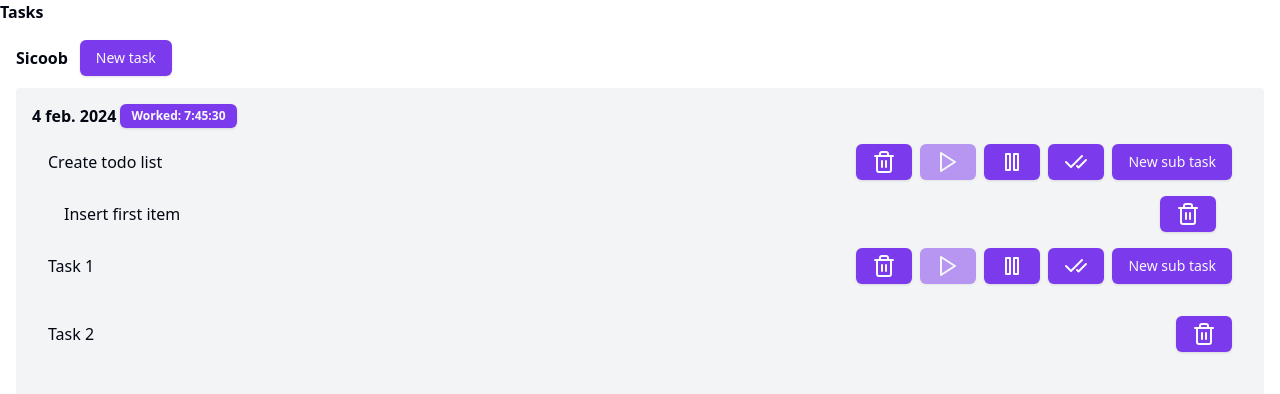
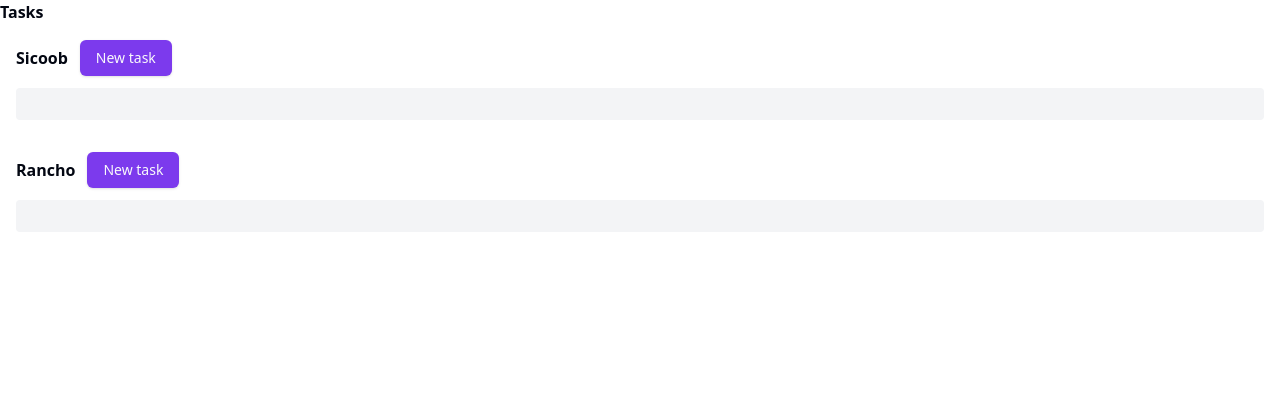
Before and after one commit to AndersonAndrad/hours_worked_marker_client, a React (Vite) app: page / in a window 1280 px wide. Shown: the top 394 px of the page. Built offline with nearby package versions, Linux system fonts and the light colour scheme.

Commit message:
feat: implement work context
is necesary to manipule work options to make filters, add and remove tasks subtasks and jobs

```diff
--- /dev/null
+++ b/src/app/contexts/work.context.tsx
@@ -0,0 +1,53 @@
+/* eslint-disable @typescript-eslint/no-explicit-any */
+
+import React, { createContext, useContext, useState } from "react";
+
+import { Work } from "@/interfaces/task.interface";
+import { generateHash } from "../utils/base64.utils";
+
+interface WorkContextProviderProps {
+  children: React.ReactNode
+}
+
+interface WorkContextProps {
+  works: Work[]
+}
+
+const WorkContext = createContext<WorkContextProps>({} as WorkContextProps);
+
+export function WorkContextProvider({ children }: WorkContextProviderProps) {
+  const [works, setWork] = useState<Work[]>([
+    { name: 'Sicoob', _id: generateHash(), enable: true, days: [] },
+    { name: 'Rancho', _id: generateHash(), enable: true, days: [] }
+  ]);
+  /**
+   * @TODO: implement to register day
+   * @TODO: implement to remove day
+   * @TODO: implement to register task
+   * @TODO: implement to remove task
+   * @TODO: implement to register sub task
+   * @TODO: implement to remove sub task
+   */
+
+  // const setDay = (workId: string, day: Day): void => {
+  //   const work = works.find(work => {work._id === workId});
+
+  //   if(!work) return;
+
+  //   if(work.days && work.days.length){
+
+  //   } else {
+
+  //   }
+  // }
+
+  return (
+    <WorkContext.Provider value={{ works }}>
+      {children}
+    </WorkContext.Provider>
+  )
+}
+
+export function useWork() {
+  return useContext(WorkContext)
+}
--- a/src/main.tsx
+++ b/src/main.tsx
@@ -1,11 +1,14 @@
 import './globals.css';
 
+import { App } from './App.tsx';
 import React from 'react';
 import ReactDOM from 'react-dom/client';
-import { App } from './App.tsx';
+import { WorkContextProvider } from './app/contexts/work.context.tsx';
 
 ReactDOM.createRoot(document.getElementById('root')!).render(
   <React.StrictMode>
-    <App />
+    <WorkContextProvider>
+      <App />
+    </WorkContextProvider>
   </React.StrictMode>,
 )
--- a/src/modules/taskManager/components/list-task.component.tsx
+++ b/src/modules/taskManager/components/list-task.component.tsx
@@ -1,4 +1,5 @@
 import { CheckCheck, Pause, Play, Trash2 } from "lucide-react";
+import { Task, Work } from "@/interfaces/task.interface";
 
 import { Alert } from "@/components/common/alert.component.tsx";
 import { Badge } from "@/components/ui/badge.tsx";
@@ -19,7 +20,7 @@
         <>
             {/* list days */}
             <ul className="p-4 bg-gray-100 rounded-sm">
-                {work.days.map(day => {
+                {work.days && work.days.map(day => {
                     return (
                         <li key={day._id} id={day._id}>
                             <div className='flex flex-row gap-1'>
--- a/src/modules/taskManager/pages/list-tasks.page.tsx
+++ b/src/modules/taskManager/pages/list-tasks.page.tsx
@@ -1,61 +1,9 @@
 import { CUTask } from "@/modules/taskManager/components/CU-task.component.tsx";
 import { ListTasks } from "@/modules/taskManager/components/list-task.component.tsx";
-import { convertDate } from "@/app/utils/date-converter.utils.ts";
-import { generateHash } from "@/app/utils/base64.utils.ts";
+import { useWork } from "@/app/contexts/work.context";
 
 export function ListTasksPage() {
-    const works: Work[] = [
-        {
-            _id: generateHash(),
-            name: 'Sicoob',
-            enable: true,
-            days: [{
-                _id: generateHash(),
-                day: new Date(),
-                tasks: [
-                    {
-                        _id: generateHash(),
-                        description: 'Create todo list',
-                        subTasks: [
-                            {
-                                _id: generateHash(),
-                                description: 'Insert first item',
-                                finished: false,
-                            }
-                        ],
-                        start: new Date(),
-                        finished: false,
-                        paused: false,
-                    },
-                    {
-                        _id: '1',
-                        description: 'Task 1',
-                        start: new Date('2024-02-04T10:30:00Z'),
-                        finish: new Date('2024-02-04T15:45:30Z'),
-                        finished: false,
-                        paused: false,
-                        subTasks: []
-                    },
-                    {
-                        _id: '2',
-                        description: 'Task 2',
-                        start: new Date('2024-02-04T16:00:00Z'),
-                        finish: new Date('2024-02-04T18:30:00Z'),
-                        finished: true,
-                        paused: false,
-                        subTasks: []
-                    }
-                ],
-                resume: ''
-            }]
-        }
-    ].map(work => (
-        {
-            ...work, days: work.days.map(day => (
-                { ...day, day: convertDate(day.day) }
-            ))
-        })
-    )
+    const { works } = useWork();
 
     return (
         <div>
```
Also changed, not shown: src/interfaces/task.interface.ts (+5 -5 lines).
